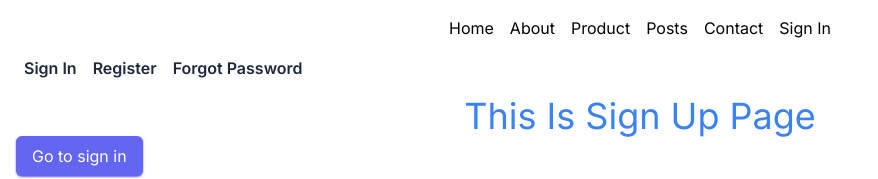
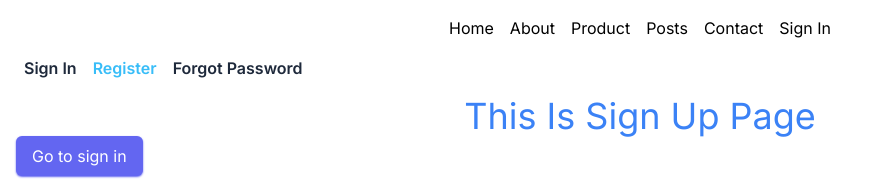
Before and after one commit to gaznafis007/explore-next-js, a Next.js app: page /register in a window 1280 px wide. Shown: the top 179 px of the page, without its empty margins (0-878 px from the left). Built offline with nearby package versions, Linux system fonts and the light colour scheme.

Commit message:
active links

```diff
--- a/app/(auth)/layout.js
+++ b/app/(auth)/layout.js
@@ -1,17 +1,31 @@
+"use client";
 import Link from "next/link";
+import { usePathname } from "next/navigation";
 import React from "react";
 
 export default function AuthLayout({ children }) {
+  const pathName = usePathname();
   return (
     <div>
       <nav className="mt-4 text-slate-800 font-semibold capitalize flex flex-col md:flex-row ">
-        <Link className="mx-2" href={"/signIn"}>
+        <Link
+          className={`mx-2 ${pathName === "/signIn" ? "text-sky-400" : ""}`}
+          href={"/signIn"}
+        >
           sign in
         </Link>
-        <Link className="mx-2" href={"/register"}>
+        <Link
+          className={`mx-2 ${pathName === "/register" ? "text-sky-400" : ""}`}
+          href={"/register"}
+        >
           register
         </Link>
-        <Link className="mx-2" href={"/forgot-password"}>
+        <Link
+          className={`mx-2 ${
+            pathName === "/forgot-password" ? "text-sky-400" : ""
+          }`}
+          href={"/forgot-password"}
+        >
           forgot password
         </Link>
       </nav>
```
